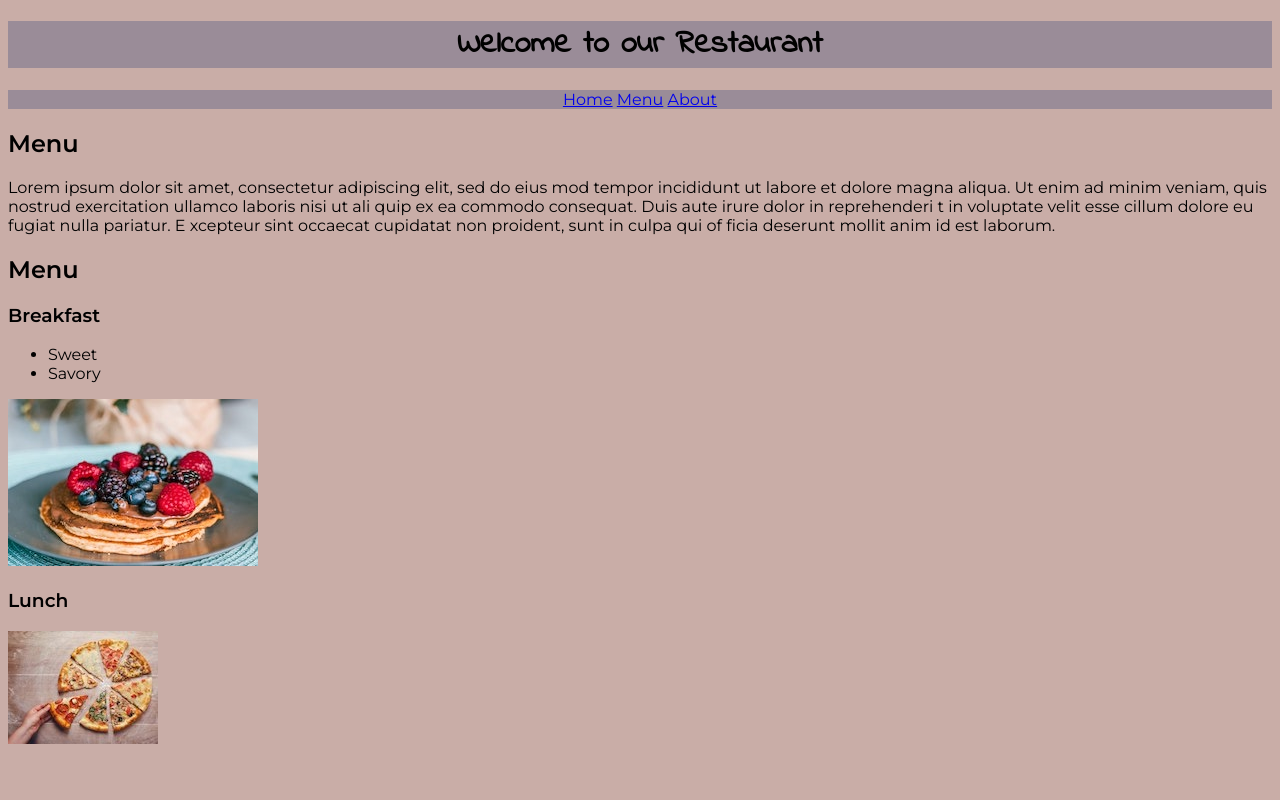
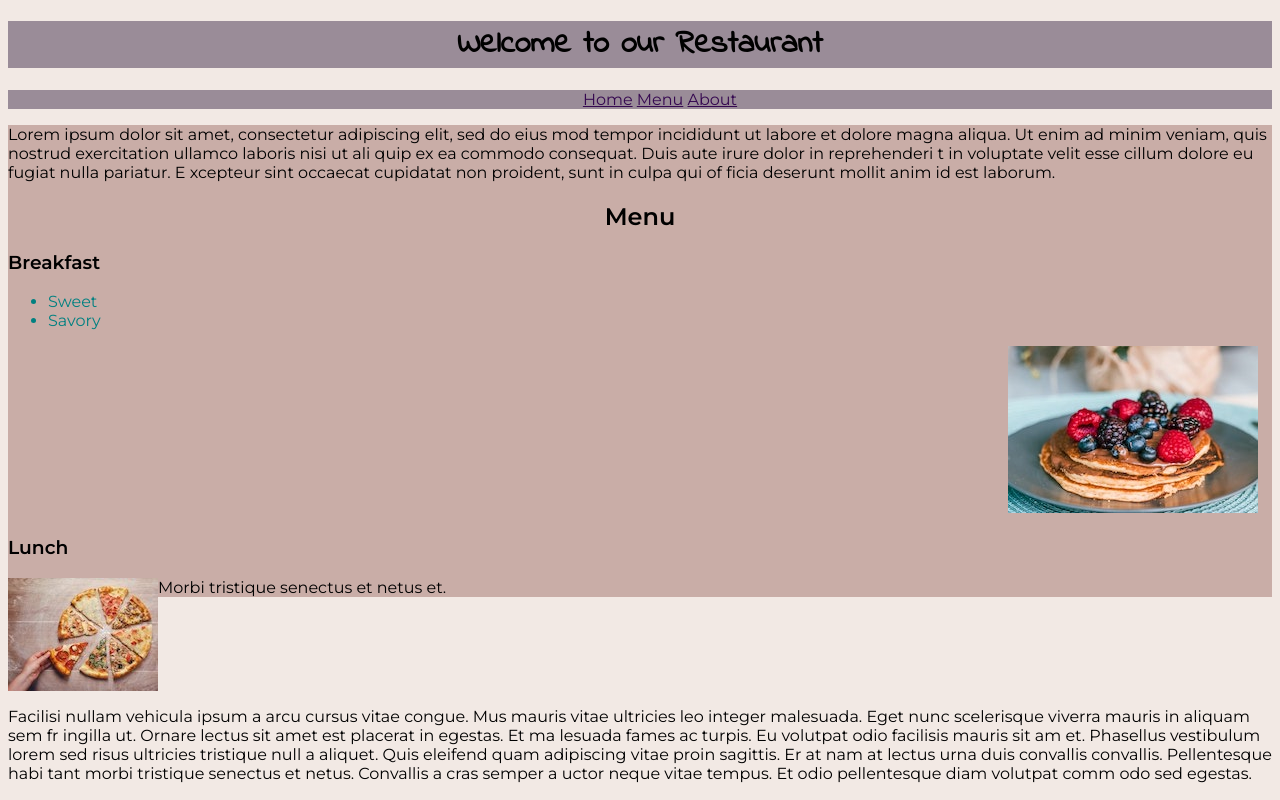
Before and after one commit to jake-m-commits/ACIT-1620-Midterm, a plain HTML site: page index.html in a window 1280 px wide. Drawn offline with Linux system fonts and the light colour scheme.

Commit message:
aligns text and positions images that were also added, adds filler text

```diff
--- a/css/stylesheet.css
+++ b/css/stylesheet.css
@@ -1,19 +1,57 @@
 body{
     font-family: 'Montserrat', sans-serif;
-    background-color: #C9ADA7;
+    background-color: #F2E9E4;
 }
 h1{
     font-family: 'Indie Flower', cursive;
+    text-align: center;
     background-color: #9A8C98;
-    text-align: center;
 }
 nav{
     background-color: #9A8C98;
     text-align: center;
 }
+header{
+    position: sticky;
+    top: 0;
+    z-index: 1;
+}
 nav a:link{
-    color: 53, 8, 80;
+    color: rgb(53, 8, 80);
 }
 nav a:visited{
     color: silver;
 }
+#main{
+    background-color: #C9ADA7;
+}
+#main_about{
+    background-color: #C9ADA7;
+}
+#menu{
+    text-align: center;
+}
+#about_head{
+    text-align: center;
+}
+#pancake{
+    position: relative;
+    left: 1000px;
+}
+#pizza{
+    float: left;
+}
+#resta_img{
+    display: block;
+    margin-left: auto;
+    margin-right: auto;
+}
+#teal{
+    color: teal;
+}
+#p1{
+    padding-left: 0.5em;
+}
+#p2{
+    float: left;
+}
--- a/index.html
+++ b/index.html
@@ -15,14 +15,15 @@
 <body>
     <header>
         <h1 id="top_page">Welcome to our Restaurant</h1>
-        <nav id="navigation">
-            <a href="/index.html" title="home page">Home</a>
-            <a href="#menu" title="jump to menu">Menu</a>
-            <a href="./misc/about.html" title="about page">About</a>
+        <nav>
+            <ul>
+                <a href="/index.html" title="home page">Home</a>
+                <a href="#menu" title="jump to menu">Menu</a>
+                <a href="./misc/about.html" title="about page">About</a>
+            </ul>
         </nav>
-        <h2>Menu</h2>
     </header>
-    <main>
+    <main id="main">
     <article>
         <p>Lorem ipsum dolor sit amet, consectetur adipiscing elit, sed do eius
             mod tempor incididunt ut labore et dolore magna aliqua. Ut enim ad
@@ -32,18 +33,31 @@
             xcepteur sint occaecat cupidatat non proident, sunt in culpa qui of
             ficia deserunt mollit anim id est laborum.</p>
     </article>
-    <header><h2>Menu</h2></header>
+    <h2 id="menu">Menu</h2>
     <article>
-        <header><h3>Breakfast</h3></header>
-        <ul>
+        <h3>Breakfast</h3>
+        <ul id="teal">
             <li>Sweet</li>
             <li>Savory</li>
         </ul>
-        <img src="images/pancake.jpg" alt="pancakes" width="250" height="167">
+        <img id="pancake" src="images/pancake.jpg" alt="pancakes" width="250" height="167">
     </article>
     <article>
-        <header><h3>Lunch</h3></header>
-        <img src="images/pizza.jpg" alt="pizza" width="150" height="113">
+        <h3>Lunch</h3>
+        <img id="pizza" src="images/pizza.jpg" alt="pizza" width="150" height="113">
+        <p id="p1">Morbi tristique senectus et netus et.</p>
+        <p id="p2">Facilisi nullam vehicula ipsum
+             a arcu cursus vitae congue. Mus mauris vitae ultricies leo integer
+              malesuada. Eget nunc scelerisque viverra mauris in aliquam sem fr
+              ingilla ut. Ornare lectus sit amet est placerat in egestas. Et ma
+              lesuada fames ac turpis. Eu volutpat odio facilisis mauris sit am
+              et. Phasellus vestibulum lorem sed risus ultricies tristique null
+              a aliquet. Quis eleifend quam adipiscing vitae proin sagittis. Er
+              at nam at lectus urna duis convallis convallis. Pellentesque habi
+              tant morbi tristique senectus et netus. Convallis a cras semper a
+              uctor neque vitae tempus. Et odio pellentesque diam volutpat comm
+              odo sed egestas.
+        </p>
     </article>
     </main>
 </body>
```
Also changed, not shown: misc/about.html (+23 -5 lines).
